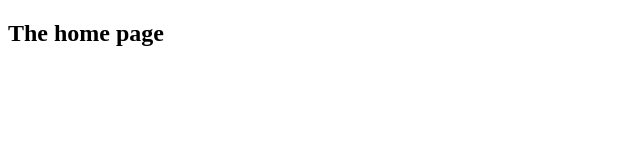
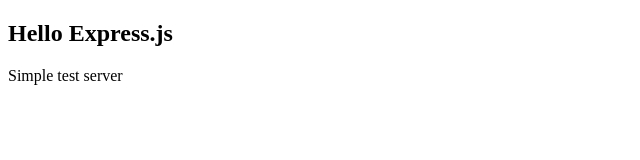
Before and after one commit to raelb/web-server, a website: page public/index.html in a window 1280 px wide. Shown: the whole page, without its empty margins (0-640 px from the left). Drawn offline with Linux system fonts and the light colour scheme.

Commit message:
Small Change

```diff
--- a/public/index.html
+++ b/public/index.html
@@ -5,6 +5,7 @@
 		<title>My App</title>
 	</head>
 	<body>
-		<h2>The home page</h2>
+		<h2>Hello Express.js</h2>
+		Simple test server
 	</body>
 </html>
```
Also changed, not shown: 1 other file.
